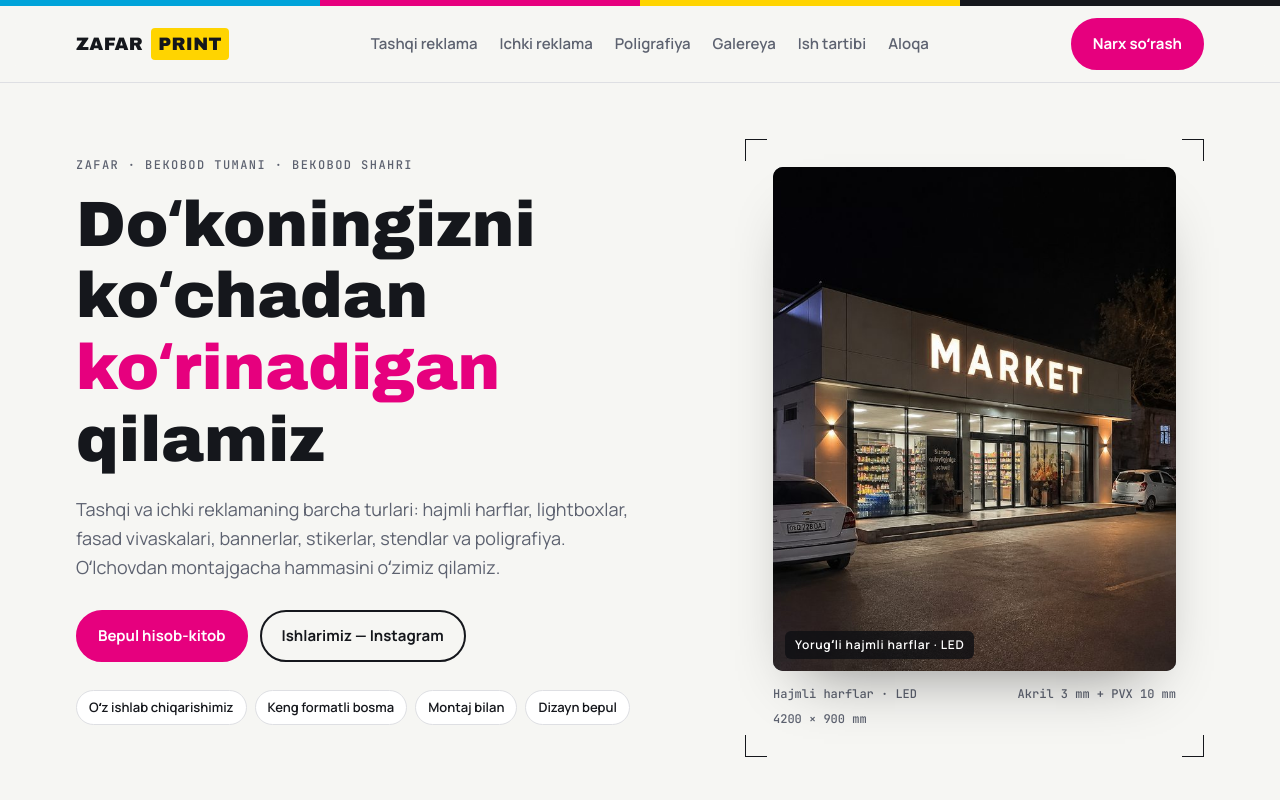
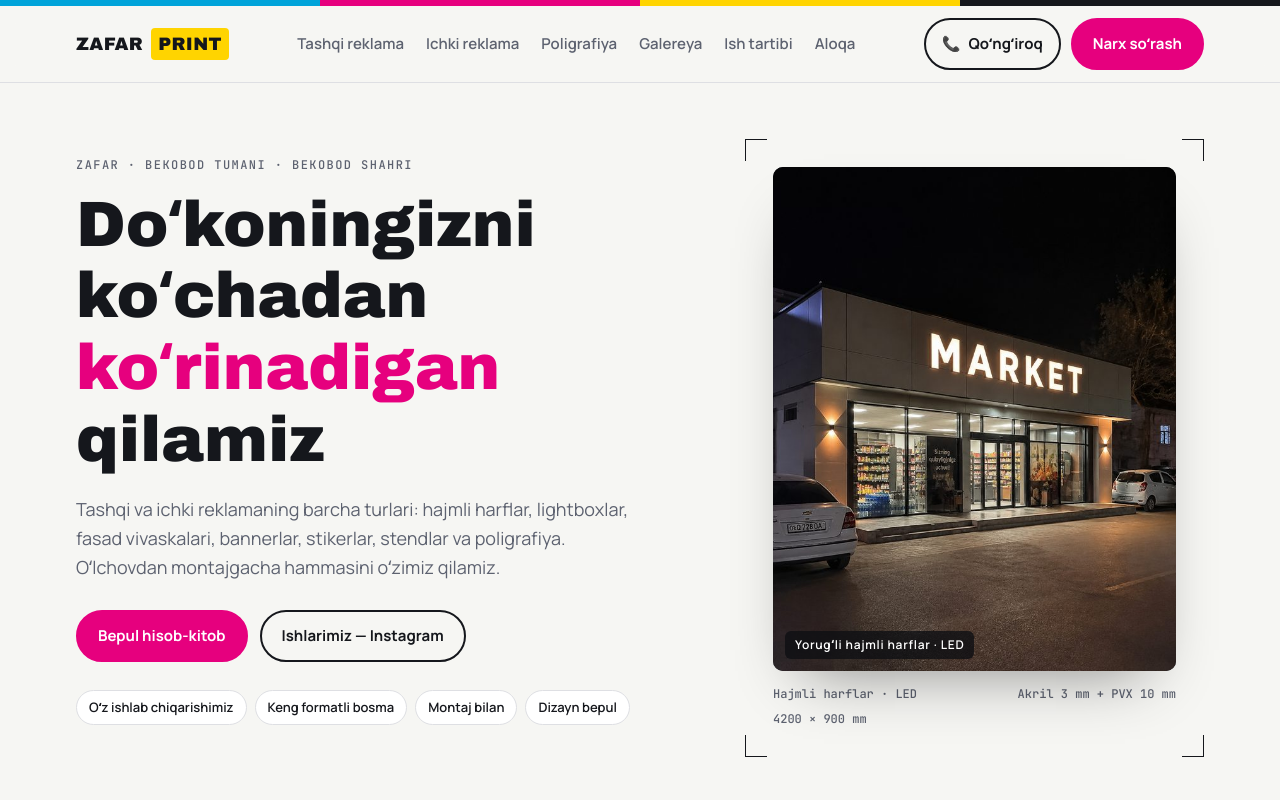
Before and after one commit to karabaevfazliddin-netizen/Zafar-print-, a plain HTML site: page index.html in a window 1280 px wide. Shown: the top 800 px of the page. Drawn offline with Linux system fonts and the light colour scheme; a web font is replaced by a local one.

Commit message:
Headerga qo'ng'iroq tugmasi qo'shildi

```diff
--- a/index.html
+++ b/index.html
@@ -51,6 +51,9 @@ header{position:sticky;top:env(safe-area-inset-top,0px);z-index:9;background:col
 .btn.ghost{background:transparent;color:var(--ink)}
 .btn.pink{background:var(--accent);border-color:var(--accent);color:var(--accent-ink)}
 @media (max-width:820px){.nav ul{display:none}}
+.nav-cta{display:flex;align-items:center;gap:10px}
+.btn.call{padding:12px 16px}
+@media (max-width:820px){.btn.call span{display:none}.btn.call{padding:12px 14px}}
 
 /* hero */
 .hero{padding-block:56px 64px}
@@ -185,7 +188,10 @@ footer .wrap{display:flex;flex-wrap:wrap;justify-content:space-between;gap:12px}
       <li><a href="#jarayon">Ish tartibi</a></li>
       <li><a href="#aloqa">Aloqa</a></li>
     </ul>
-    <a class="btn pink" href="#aloqa">Narx soʻrash</a>
+    <div class="nav-cta">
+      <a class="btn ghost call" href="tel:+998559009666" aria-label="Qoʻngʻiroq qilish: +998 55 900 96 66">📞 <span>Qoʻngʻiroq</span></a>
+      <a class="btn pink" href="#aloqa">Narx soʻrash</a>
+    </div>
   </div>
 </header>
 
```
